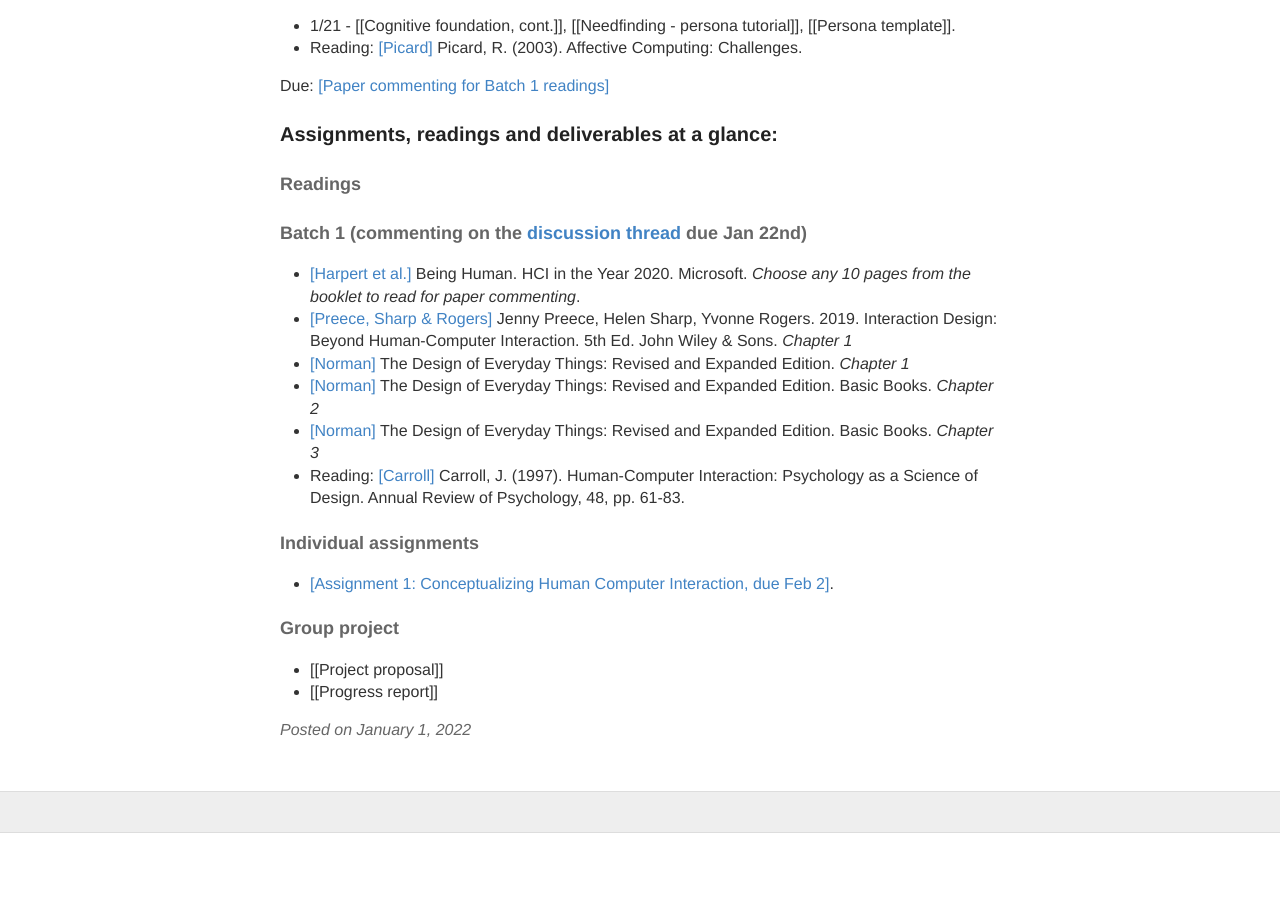
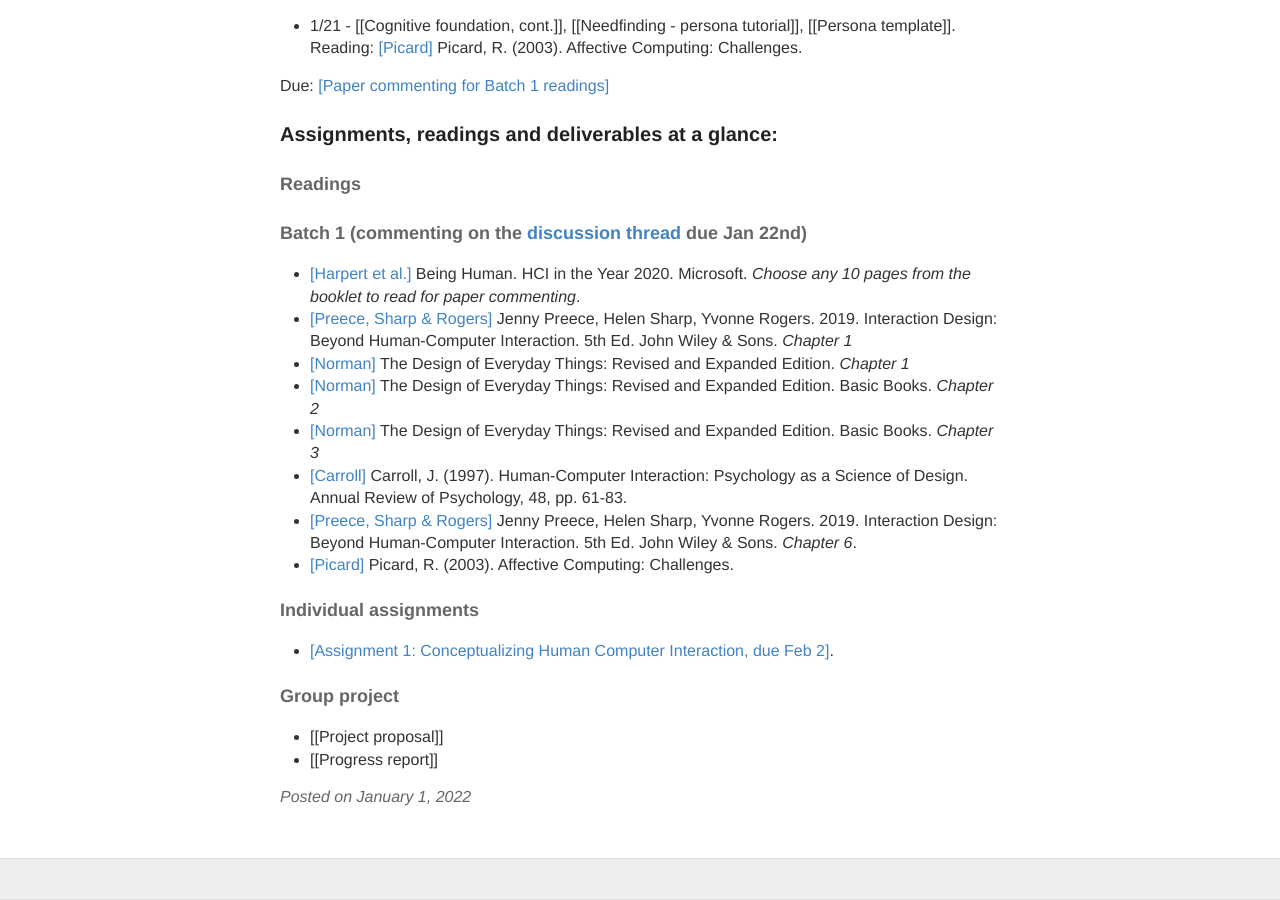
Before and after one commit to hciwang/hciwang.github.io, a Jekyll site: the page built from _posts/2022-1-1-lectures.md, in a window 1280 px wide and 900 px high, scrolled down 1318 px. Built offline with Jekyll 4.4.1, drawn with Linux system fonts in a browser that asks for light colours; before the commit the page ends 2151 px from its top, so only the background shows below that.

Commit message:
Update 2022-1-1-lectures.md

```diff
--- a/_posts/2022-1-1-lectures.md
+++ b/_posts/2022-1-1-lectures.md
@@ -45,7 +45,7 @@
 - 1/19 Discussion - [[Discussion Session: Needfinding activity led by TA](https://canvas.ucdavis.edu/courses/633616/files/folder/Discussion%20slides?preview=15392515)
 
 - 1/21 -  [[Cognitive foundation, cont.]], [[Needfinding - persona tutorial]], [[Persona template]].
-- Reading: [[Picard]](https://affect.media.mit.edu/pdfs/03.picard.pdf) Picard, R. (2003). Affective Computing: Challenges.
+Reading: [[Picard]](https://affect.media.mit.edu/pdfs/03.picard.pdf) Picard, R. (2003). Affective Computing: Challenges.
 
 Due: [[Paper commenting for Batch 1 readings]](https://canvas.ucdavis.edu/courses/633616/discussion_topics/854174)
 
@@ -60,7 +60,10 @@
 - [[Norman]](https://www.basicbooks.com/titles/don-norman/the-design-of-everyday-things/9780465050659/) The Design of Everyday Things: Revised and Expanded Edition. *Chapter 1*
 - [[Norman]](https://www.basicbooks.com/titles/don-norman/the-design-of-everyday-things/9780465050659/) The Design of Everyday Things: Revised and Expanded Edition. Basic Books. *Chapter 2*
 - [[Norman]](https://www.basicbooks.com/titles/don-norman/the-design-of-everyday-things/9780465050659/) The Design of Everyday Things: Revised and Expanded Edition. Basic Books. *Chapter 3*
-- Reading: [[Carroll]](https://canvas.ucdavis.edu/courses/633616/files/folder/Misc%20files?preview=15312695) Carroll, J. (1997). Human-Computer Interaction: Psychology as a Science of Design. Annual Review of Psychology, 48, pp. 61-83.
+- [[Carroll]](https://canvas.ucdavis.edu/courses/633616/files/folder/Misc%20files?preview=15312695) Carroll, J. (1997). Human-Computer Interaction: Psychology as a Science of Design. Annual Review of Psychology, 48, pp. 61-83.
+- [[Preece, Sharp & Rogers]](http://www.id-book.com/) Jenny Preece, Helen Sharp, Yvonne Rogers. 2019. Interaction Design: Beyond Human-Computer Interaction. 5th Ed. John Wiley & Sons.  *Chapter 6*.
+- [[Picard]](https://affect.media.mit.edu/pdfs/03.picard.pdf) Picard, R. (2003). Affective Computing: Challenges.
+
 
 
 
```
